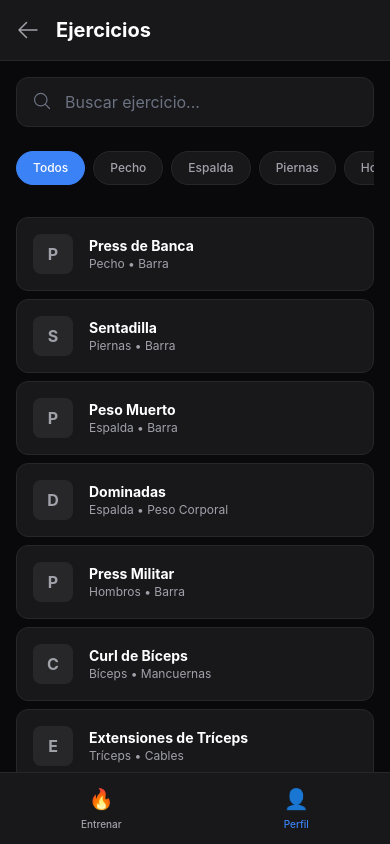
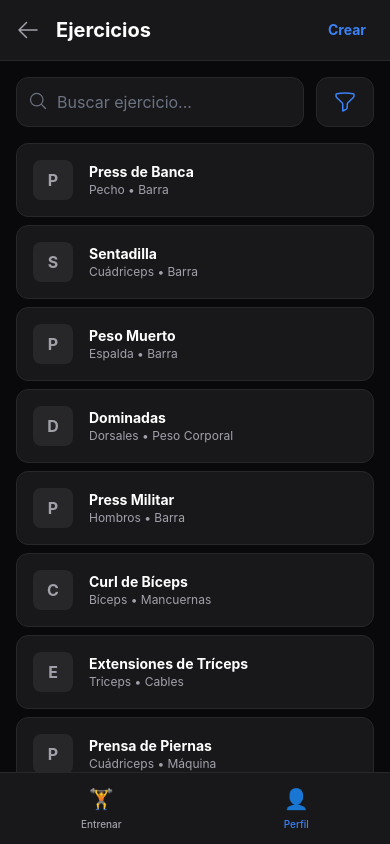
Before and after one commit to EdrikCamacho/BuildProject, an Angular app: page /exercises in a window 390 px wide. Built offline with nearby package versions, Linux system fonts and the light colour scheme.

Commit message:
Biblioteca con Filtro

```diff
--- a/src/app/core/models/exercise.model.ts
+++ b/src/app/core/models/exercise.model.ts
@@ -1,4 +1,12 @@
-export type MuscleGroup = 'Pecho' | 'Espalda' | 'Piernas' | 'Hombros' | 'Bíceps' | 'Tríceps' | 'Core' | 'Cardio';
+export type MuscleGroup =
+  // Principales
+  | 'Pecho' | 'Dorsales' | 'Espalda' | 'Lumbar' | 'ABS'
+  | 'Bíceps' | 'Triceps' | 'Hombros' | 'Cuádriceps' | 'Femoral' | 'Glúteos'
+  // Secundarios
+  | 'Abductores' | 'Aductores' | 'Antebrazos' | 'Cuello' | 'Gemelos' | 'Trapecio'
+  // Extra para compatibilidad
+  | 'Cardio';
+
 export type Equipment = 'Barra' | 'Mancuernas' | 'Máquina' | 'Peso Corporal' | 'Cables' | 'Kettlebell';
 
 export interface Exercise {
@@ -6,5 +14,5 @@ export interface Exercise {
   name: string;
   muscle: MuscleGroup;
   equipment: Equipment;
-  image?: string; // Para el futuro (gifs o imágenes)
+  image?: string;
 }
--- a/src/app/core/services/exercise.service.ts
+++ b/src/app/core/services/exercise.service.ts
@@ -6,22 +6,24 @@ import { Exercise } from '../models/exercise.model';
   providedIn: 'root'
 })
 export class ExerciseService {
-  // Nuestra base de datos falsa inicial
   private exercises: Exercise[] = [
     { id: '1', name: 'Press de Banca', muscle: 'Pecho', equipment: 'Barra' },
-    { id: '2', name: 'Sentadilla', muscle: 'Piernas', equipment: 'Barra' },
+    { id: '2', name: 'Sentadilla', muscle: 'Cuádriceps', equipment: 'Barra' },
     { id: '3', name: 'Peso Muerto', muscle: 'Espalda', equipment: 'Barra' },
-    { id: '4', name: 'Dominadas', muscle: 'Espalda', equipment: 'Peso Corporal' },
+    { id: '4', name: 'Dominadas', muscle: 'Dorsales', equipment: 'Peso Corporal' },
     { id: '5', name: 'Press Militar', muscle: 'Hombros', equipment: 'Barra' },
     { id: '6', name: 'Curl de Bíceps', muscle: 'Bíceps', equipment: 'Mancuernas' },
-    { id: '7', name: 'Extensiones de Tríceps', muscle: 'Tríceps', equipment: 'Cables' },
-    { id: '8', name: 'Prensa de Piernas', muscle: 'Piernas', equipment: 'Máquina' },
-    { id: '9', name: 'Crunches', muscle: 'Core', equipment: 'Peso Corporal' },
+    { id: '7', name: 'Extensiones de Tríceps', muscle: 'Triceps', equipment: 'Cables' },
+    { id: '8', name: 'Prensa de Piernas', muscle: 'Cuádriceps', equipment: 'Máquina' },
+    { id: '9', name: 'Crunches', muscle: 'ABS', equipment: 'Peso Corporal' },
     { id: '10', name: 'Remo con Barra', muscle: 'Espalda', equipment: 'Barra' },
     { id: '11', name: 'Aperturas', muscle: 'Pecho', equipment: 'Mancuernas' },
-    { id: '12', name: 'Zancadas', muscle: 'Piernas', equipment: 'Mancuernas' },
+    { id: '12', name: 'Zancadas', muscle: 'Femoral', equipment: 'Mancuernas' },
     { id: '13', name: 'Elevaciones Laterales', muscle: 'Hombros', equipment: 'Mancuernas' },
-    { id: '14', name: 'Jalón al Pecho', muscle: 'Espalda', equipment: 'Cables' },
+    { id: '14', name: 'Jalón al Pecho', muscle: 'Dorsales', equipment: 'Cables' },
+    { id: '15', name: 'Hip Thrust', muscle: 'Glúteos', equipment: 'Barra' },
+    { id: '16', name: 'Elevación de Talones', muscle: 'Gemelos', equipment: 'Máquina' },
+    { id: '17', name: 'Hiperextensiones', muscle: 'Lumbar', equipment: 'Peso Corporal' }
   ];
 
   getExercises(): Observable<Exercise[]> {
--- a/src/app/features/exercises/exercise-list/exercise-list.component.html
+++ b/src/app/features/exercises/exercise-list/exercise-list.component.html
@@ -19,36 +19,49 @@
 
   <main class="flex-1 flex flex-col h-full overflow-hidden relative bg-brand-black">
 
-    <header class="md:hidden bg-brand-surface border-b border-brand-surface-light p-4 flex items-center gap-4 z-10">
-      <a routerLink="/profile" class="text-brand-text-muted">
-        <svg xmlns="http://www.w3.org/2000/svg" fill="none" viewBox="0 0 24 24" stroke-width="1.5" stroke="currentColor" class="w-6 h-6"><path stroke-linecap="round" stroke-linejoin="round" d="M10.5 19.5L3 12m0 0l7.5-7.5M3 12h18" /></svg>
-      </a>
-      <h1 class="font-bold text-xl text-white">Ejercicios</h1>
+    <header class="md:hidden bg-brand-surface border-b border-brand-surface-light p-4 flex items-center justify-between z-10">
+      <div class="flex items-center gap-4">
+        <a routerLink="/profile" class="text-brand-text-muted">
+          <svg xmlns="http://www.w3.org/2000/svg" fill="none" viewBox="0 0 24 24" stroke-width="1.5" stroke="currentColor" class="w-6 h-6"><path stroke-linecap="round" stroke-linejoin="round" d="M10.5 19.5L3 12m0 0l7.5-7.5M3 12h18" /></svg>
+        </a>
+        <h1 class="font-bold text-xl text-white">Ejercicios</h1>
+      </div>
+
+      <button (click)="createCustomExercise()" class="text-brand-primary font-bold text-sm px-2 py-1 active:opacity-70 transition-opacity">
+        Crear
+      </button>
     </header>
 
     <div class="flex-1 overflow-y-auto p-4 md:p-8 pb-24 md:pb-8">
 
-      <div class="mb-6">
-        <div class="relative">
-          <input
-            type="text"
-            [(ngModel)]="searchTerm"
-            (input)="filterExercises()"
-            placeholder="Buscar ejercicio..."
-            class="w-full bg-brand-surface border border-brand-surface-light text-white rounded-xl py-3 pl-12 pr-4 focus:ring-2 focus:ring-brand-primary focus:border-transparent outline-none placeholder-gray-500 transition-all"
-          >
-          <div class="absolute left-4 top-3.5 text-gray-500">
+      <div class="hidden md:flex justify-between items-center mb-6">
+        <div>
+          <h2 class="text-3xl font-bold text-white">Biblioteca</h2>
+          <p class="text-brand-text-muted text-sm">Explora o crea nuevos ejercicios.</p>
+        </div>
+        <button (click)="createCustomExercise()" class="bg-brand-primary hover:bg-blue-600 text-white px-4 py-2 rounded-xl font-bold text-sm shadow-lg shadow-blue-900/20 transition-all flex items-center gap-2">
+          <span>+</span> Crear Ejercicio
+        </button>
+      </div>
+
+      <div class="mb-4 flex gap-3">
+        <div class="relative flex-1">
+          <input type="text" [(ngModel)]="searchTerm" (input)="filterExercises()" placeholder="Buscar ejercicio..." class="w-full bg-brand-surface border border-brand-surface-light text-white rounded-xl py-3 pl-10 pr-4 focus:ring-2 focus:ring-brand-primary focus:border-transparent outline-none placeholder-gray-500 transition-all">
+          <div class="absolute left-3 top-3.5 text-gray-500">
             <svg xmlns="http://www.w3.org/2000/svg" fill="none" viewBox="0 0 24 24" stroke-width="1.5" stroke="currentColor" class="w-5 h-5"><path stroke-linecap="round" stroke-linejoin="round" d="M21 21l-5.197-5.197m0 0A7.5 7.5 0 105.196 5.196a7.5 7.5 0 0010.607 10.607z" /></svg>
           </div>
         </div>
+
+        <button (click)="openFilterModal()" class="bg-brand-surface border border-brand-surface-light text-brand-primary px-4 rounded-xl flex items-center justify-center hover:bg-brand-surface-light transition-colors relative" [class.bg-brand-primary]="activeFilters.size > 0" [class.text-white]="activeFilters.size > 0">
+          <svg xmlns="http://www.w3.org/2000/svg" fill="none" viewBox="0 0 24 24" stroke-width="1.5" stroke="currentColor" class="w-6 h-6"><path stroke-linecap="round" stroke-linejoin="round" d="M12 3c2.755 0 5.455.232 8.083.678.533.09.917.556.917 1.096v1.044a2.25 2.25 0 01-.659 1.591l-5.432 5.432a2.25 2.25 0 00-.659 1.591v2.927a2.25 2.25 0 01-1.244 2.013L9.75 21v-6.568a2.25 2.25 0 00-.659-1.591L3.659 7.409A2.25 2.25 0 013 5.818V4.774c0-.54.384-1.006.917-1.096A48.32 48.32 0 0112 3z" /></svg>
+          <span *ngIf="activeFilters.size > 0" class="absolute -top-2 -right-2 w-5 h-5 bg-white text-brand-primary rounded-full text-xs font-bold flex items-center justify-center border border-brand-primary shadow-sm">{{ activeFilters.size }}</span>
+        </button>
       </div>
 
-      <div class="mb-6 flex gap-2 overflow-x-auto pb-2 no-scrollbar">
-        <button *ngFor="let m of muscles"
-          (click)="selectMuscle(m)"
-          class="whitespace-nowrap px-4 py-2 rounded-full text-xs font-medium transition-all border"
-          [ngClass]="selectedMuscle === m ? 'bg-brand-primary border-brand-primary text-white' : 'bg-brand-surface border-brand-surface-light text-brand-text-muted hover:text-white'">
+      <div *ngIf="activeFilters.size > 0" class="mb-6 flex gap-2 overflow-x-auto pb-2 no-scrollbar">
+        <button *ngFor="let m of activeFiltersArray" (click)="removeFilter(m)" class="whitespace-nowrap px-3 py-1 rounded-full text-xs font-medium bg-brand-primary text-white flex items-center gap-2 hover:bg-red-500 transition-colors group">
           {{ m }}
+          <span class="group-hover:text-white">✕</span>
         </button>
       </div>
 
@@ -63,14 +76,13 @@
               <p class="text-xs text-brand-text-muted">{{ ex.muscle }} • {{ ex.equipment }}</p>
             </div>
           </div>
-
           <button class="text-brand-primary opacity-0 group-hover:opacity-100 transition-opacity">
             <svg xmlns="http://www.w3.org/2000/svg" fill="none" viewBox="0 0 24 24" stroke-width="1.5" stroke="currentColor" class="w-6 h-6"><path stroke-linecap="round" stroke-linejoin="round" d="M12 4.5v15m7.5-7.5h-15" /></svg>
           </button>
         </div>
 
         <div *ngIf="filteredExercises.length === 0" class="text-center py-10 text-brand-text-muted">
-          <p>No encontramos ejercicios con ese nombre.</p>
+          <p>No hay ejercicios con esos criterios.</p>
         </div>
       </div>
 
@@ -79,7 +91,7 @@
 
   <nav class="md:hidden fixed bottom-0 w-full bg-brand-surface border-t border-brand-surface-light flex justify-around items-center py-3 z-30 pb-safe">
     <a routerLink="/dashboard" class="flex flex-col items-center text-brand-text-muted hover:text-white">
-      <span class="text-xl">🔥</span>
+      <span class="text-xl">🏋️</span>
       <span class="text-[10px] font-medium mt-1">Entrenar</span>
     </a>
     <a routerLink="/profile" class="flex flex-col items-center text-brand-primary">
@@ -88,4 +100,31 @@
     </a>
   </nav>
 
+  <div *ngIf="showFilterModal" class="fixed inset-0 z-50 flex items-end justify-center sm:items-center">
+    <div (click)="closeFilterModal()" class="absolute inset-0 bg-black/80 backdrop-blur-sm transition-opacity"></div>
+    <div class="relative bg-brand-surface w-full max-w-lg rounded-t-2xl sm:rounded-2xl p-0 border-t sm:border border-brand-surface-light shadow-2xl flex flex-col max-h-[85vh]">
+      <div class="p-6 border-b border-brand-surface-light flex justify-between items-center">
+        <h3 class="text-lg font-bold text-white">Filtrar por Músculo</h3>
+        <button (click)="closeFilterModal()" class="text-brand-text-muted hover:text-white">✕</button>
+      </div>
+      <div class="overflow-y-auto p-6 space-y-6">
+        <div>
+          <h4 class="text-xs font-bold text-brand-text-muted uppercase mb-3">Músculos Principales</h4>
+          <div class="grid grid-cols-2 gap-3">
+            <button *ngFor="let m of muscleGroups.primary" (click)="toggleMuscle(m)" class="p-3 rounded-xl text-sm font-medium transition-all text-center border" [ngClass]="isMuscleSelected(m) ? 'bg-brand-primary border-brand-primary text-white shadow-lg shadow-brand-primary/20' : 'bg-brand-surface-light border-transparent text-brand-text-muted hover:bg-brand-surface-light/80 hover:text-white'">{{ m }}</button>
+          </div>
+        </div>
+        <div>
+          <h4 class="text-xs font-bold text-brand-text-muted uppercase mb-3">Músculos Secundarios</h4>
+          <div class="grid grid-cols-2 gap-3">
+            <button *ngFor="let m of muscleGroups.secondary" (click)="toggleMuscle(m)" class="p-3 rounded-xl text-sm font-medium transition-all text-center border" [ngClass]="isMuscleSelected(m) ? 'bg-brand-primary border-brand-primary text-white shadow-lg shadow-brand-primary/20' : 'bg-brand-surface-light border-transparent text-brand-text-muted hover:bg-brand-surface-light/80 hover:text-white'">{{ m }}</button>
+          </div>
+        </div>
+      </div>
+      <div class="p-6 border-t border-brand-surface-light bg-brand-surface">
+        <button (click)="applyFilters()" class="w-full py-4 bg-brand-primary hover:bg-blue-600 text-white font-bold rounded-xl transition-all shadow-lg shadow-blue-900/30">Filtrar ({{ tempFilters.size > 0 ? tempFilters.size : 'Todos' }})</button>
+      </div>
+    </div>
+  </div>
+
 </div>
--- a/src/app/features/exercises/exercise-list/exercise-list.component.ts
+++ b/src/app/features/exercises/exercise-list/exercise-list.component.ts
@@ -14,12 +14,24 @@ import { Exercise, MuscleGroup } from '../../../core/models/exercise.model';
 export class ExerciseListComponent implements OnInit {
   allExercises: Exercise[] = [];
   filteredExercises: Exercise[] = [];
+  searchTerm = '';
 
-  searchTerm = '';
-  selectedMuscle: MuscleGroup | 'Todos' = 'Todos';
+  showFilterModal = false;
 
-  // Listas para los filtros (Chips)
-  muscles: (MuscleGroup | 'Todos')[] = ['Todos', 'Pecho', 'Espalda', 'Piernas', 'Hombros', 'Bíceps', 'Tríceps', 'Core'];
+  activeFilters: Set<MuscleGroup> = new Set();
+  tempFilters: Set<MuscleGroup> = new Set();
+
+  // TU LISTA DE MÚSCULOS ACTUALIZADA
+  muscleGroups = {
+    primary: [
+      'Pecho', 'Dorsales', 'Espalda', 'Lumbar', 'ABS',
+      'Bíceps', 'Triceps', 'Hombros', 'Cuádriceps', 'Femoral', 'Glúteos'
+    ] as MuscleGroup[],
+
+    secondary: [
+      'Abductores', 'Aductores', 'Antebrazos', 'Cuello', 'Gemelos', 'Trapecio'
+    ] as MuscleGroup[]
+  };
 
   constructor(private exerciseService: ExerciseService) {}
 
@@ -30,17 +42,51 @@ export class ExerciseListComponent implements OnInit {
     });
   }
 
-  // Lógica de filtrado en tiempo real
   filterExercises() {
     this.filteredExercises = this.allExercises.filter(ex => {
       const matchesSearch = ex.name.toLowerCase().includes(this.searchTerm.toLowerCase());
-      const matchesMuscle = this.selectedMuscle === 'Todos' || ex.muscle === this.selectedMuscle;
+      const matchesMuscle = this.activeFilters.size === 0 || this.activeFilters.has(ex.muscle);
       return matchesSearch && matchesMuscle;
     });
   }
 
-  selectMuscle(m: MuscleGroup | 'Todos') {
-    this.selectedMuscle = m;
+  openFilterModal() {
+    this.tempFilters = new Set(this.activeFilters);
+    this.showFilterModal = true;
+  }
+
+  closeFilterModal() {
+    this.showFilterModal = false;
+  }
+
+  toggleMuscle(muscle: MuscleGroup) {
+    if (this.tempFilters.has(muscle)) {
+      this.tempFilters.delete(muscle);
+    } else {
+      this.tempFilters.add(muscle);
+    }
+  }
+
+  applyFilters() {
+    this.activeFilters = new Set(this.tempFilters);
+    this.filterExercises();
+    this.showFilterModal = false;
+  }
+
+  isMuscleSelected(muscle: MuscleGroup): boolean {
+    return this.tempFilters.has(muscle);
+  }
+
+  get activeFiltersArray(): MuscleGroup[] {
+    return Array.from(this.activeFilters);
+  }
+
+  removeFilter(muscle: MuscleGroup) {
+    this.activeFilters.delete(muscle);
     this.filterExercises();
   }
+
+  createCustomExercise() {
+    console.log('Crear ejercicio personalizado...');
+  }
 }
```
Also changed, not shown: src/app/core/models/exercise.model.html (deleted), src/app/core/services/exercise.service.html (deleted).
